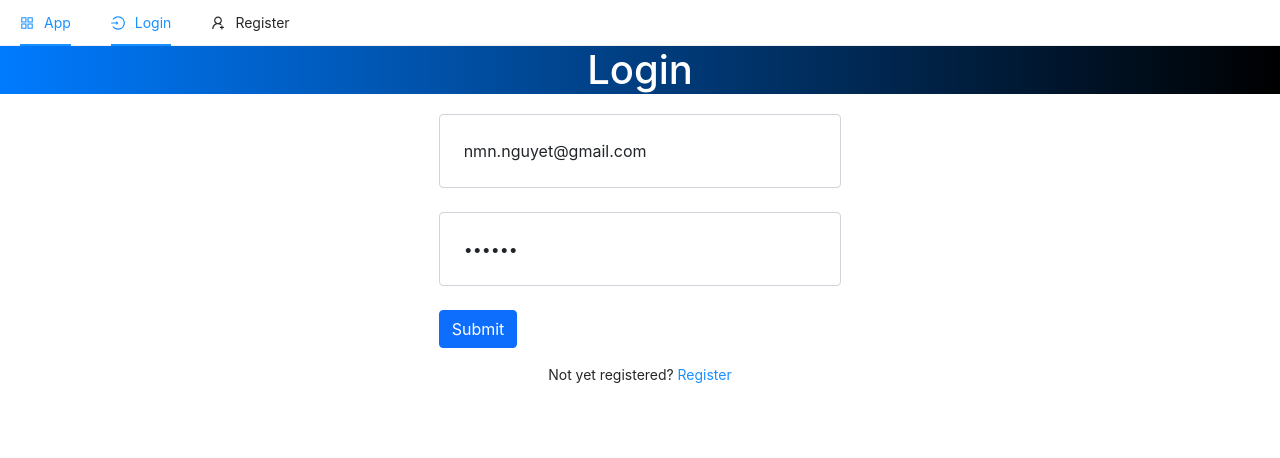
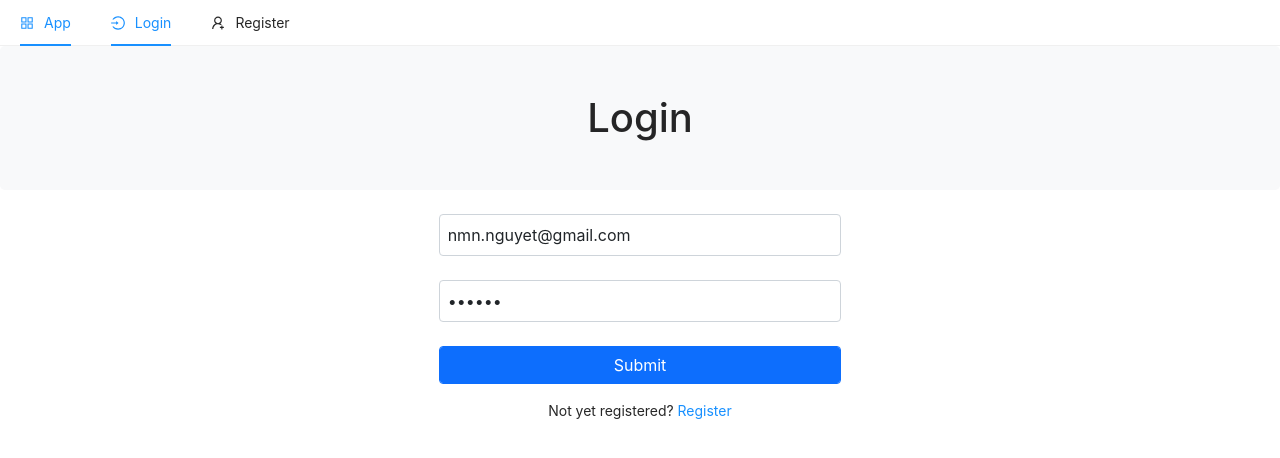
Before and after one commit to tsuki1646/EcommericalWeb, a Next.js app in the folder client/: page /login in a window 1280 px wide. Shown: the top 458 px of the page. Built offline with nearby package versions, Linux system fonts and the light colour scheme.

Commit message:
Lesson 27: Global state with context api & reducer hook
Lesson 27: Global state with context api & reducer hook

```diff
--- a/client/pages/login.js
+++ b/client/pages/login.js
@@ -28,13 +28,13 @@ const Login = () => {
 
   return (
     <>
-      <h1 className="jumbotron text-center bg-primary square">Login</h1>
+      <h1 className="p-5 mb-4 bg-light rounded-3 text-center square">Login</h1>
 
       <div className="container col-md-4 offset-md-4 pb-5">
         <form onSubmit={handleSubmit}>
           <input
             type="email"
-            className="form-control mb-4 p-4"
+            className="form-control mb-4 p-2"
             value={email}
             onChange={(e) => setEmail(e.target.value)}
             placeholder="Enter email"
@@ -43,7 +43,7 @@ const Login = () => {
 
           <input
             type="password"
-            className="form-control mb-4 p-4"
+            className="form-control mb-4 p-2"
             value={password}
             onChange={(e) => setPassword(e.target.value)}
             placeholder="Enter password"
@@ -52,7 +52,7 @@ const Login = () => {
 
           <button
             type="submit"
-            className="btn btn-block btn-primary"
+            className="btn btn-block btn-primary form-control"
             disabled={!email || !password || loading}
           >
             {loading ? <SyncOutlined spin /> : "Submit"}
--- a/client/pages/register.js
+++ b/client/pages/register.js
@@ -62,7 +62,7 @@ const Register = () => {
 
           <button
             type="submit"
-            className="btn btn-block btn-primary"
+            className="btn btn-block btn-primary form-control"
             disabled={!name || !email || !password || loading}
           >
             {loading ? <SyncOutlined spin /> : "Submit"}
```
Also changed, not shown: client/context/index.js (added, +32 -0 lines).
